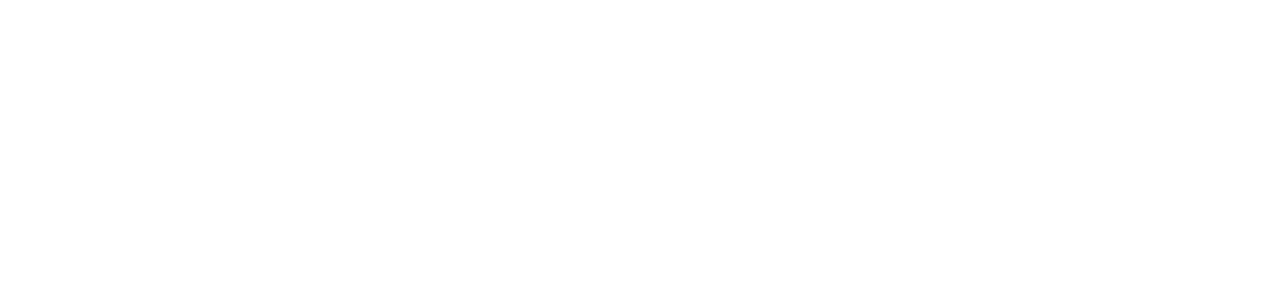
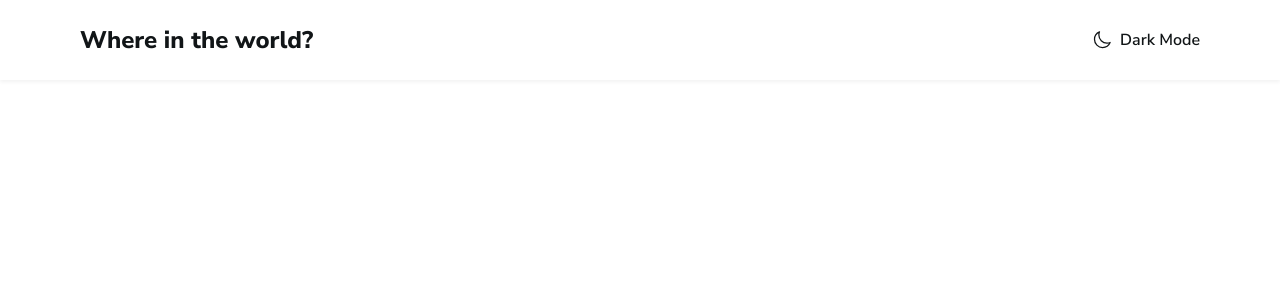
Before and after one commit to arviantodwi/frontend-mentor-countries-wiki, a React (Vite) app: page / in a window 1280 px wide. Shown: the top 300 px of the page. Built offline with nearby package versions, Linux system fonts and the light colour scheme.

Commit message:
feat(menubar): add menubar with toggle theme button

```diff
--- a/src/App.tsx
+++ b/src/App.tsx
@@ -3,6 +3,7 @@
 function App() {
   return (
     <main>
+      <MenuBar />
     </main>
   );
 }
--- /dev/null
+++ b/src/components/MenuBar.tsx
@@ -0,0 +1,15 @@
+import { memo } from 'react';
+import ThemeButton from './ThemeButton';
+
+const MenuBar = memo(function MenuBar() {
+  return (
+    <header className="w-full bg-white px-20 py-6 shadow-[0_2px_4px_rgba(0,0,0,0.0562443)]">
+      <div className="flex flex-row items-center justify-between">
+        <h1 className="text-grey-950 text-2xl font-extrabold">Where in the world?</h1>
+        <ThemeButton />
+      </div>
+    </header>
+  );
+});
+
+export default MenuBar;
--- /dev/null
+++ b/src/components/ThemeButton.tsx
@@ -0,0 +1,49 @@
+import { useThemeStore } from '../stores/theme';
+
+export default function ThemeButton() {
+  const { dark, toggleTheme } = useThemeStore();
+
+  return (
+    <button
+      className="text-grey-950 inline-flex h-8 cursor-pointer flex-row items-center gap-2 font-semibold"
+      onClick={toggleTheme}
+    >
+      {dark ? <SunIcon /> : <MoonIcon />}
+      {dark ? 'Light Mode' : 'Dark Mode'}
+    </button>
+  );
+}
+
+const MoonIcon = () => (
+  <svg
+    xmlns="http://www.w3.org/2000/svg"
+    fill="none"
+    viewBox="0 0 24 24"
+    strokeWidth={1.5}
+    stroke="currentColor"
+    className="aspect-square w-5"
+  >
+    <path
+      strokeLinecap="round"
+      strokeLinejoin="round"
+      d="M21.752 15.002A9.72 9.72 0 0 1 18 15.75c-5.385 0-9.75-4.365-9.75-9.75 0-1.33.266-2.597.748-3.752A9.753 9.753 0 0 0 3 11.25C3 16.635 7.365 21 12.75 21a9.753 9.753 0 0 0 9.002-5.998Z"
+    />
+  </svg>
+);
+
+const SunIcon = () => (
+  <svg
+    xmlns="http://www.w3.org/2000/svg"
+    fill="none"
+    viewBox="0 0 24 24"
+    strokeWidth={1.5}
+    stroke="currentColor"
+    className="aspect-square w-5"
+  >
+    <path
+      strokeLinecap="round"
+      strokeLinejoin="round"
+      d="M12 3v2.25m6.364.386-1.591 1.591M21 12h-2.25m-.386 6.364-1.591-1.591M12 18.75V21m-4.773-4.227-1.591 1.591M5.25 12H3m4.227-4.773L5.636 5.636M15.75 12a3.75 3.75 0 1 1-7.5 0 3.75 3.75 0 0 1 7.5 0Z"
+    />
+  </svg>
+);
--- /dev/null
+++ b/src/stores/theme.ts
@@ -0,0 +1,14 @@
+import { create } from 'zustand';
+
+interface ThemeState {
+  dark: boolean;
+}
+
+interface ThemeAction {
+  toggleTheme: () => void;
+}
+
+export const useThemeStore = create<ThemeState & ThemeAction>((set) => ({
+  dark: false,
+  toggleTheme: () => set((state) => ({ dark: !state.dark })),
+}));
```
Also changed, not shown: 2 other files (tests, documents, lock files or other folders).
